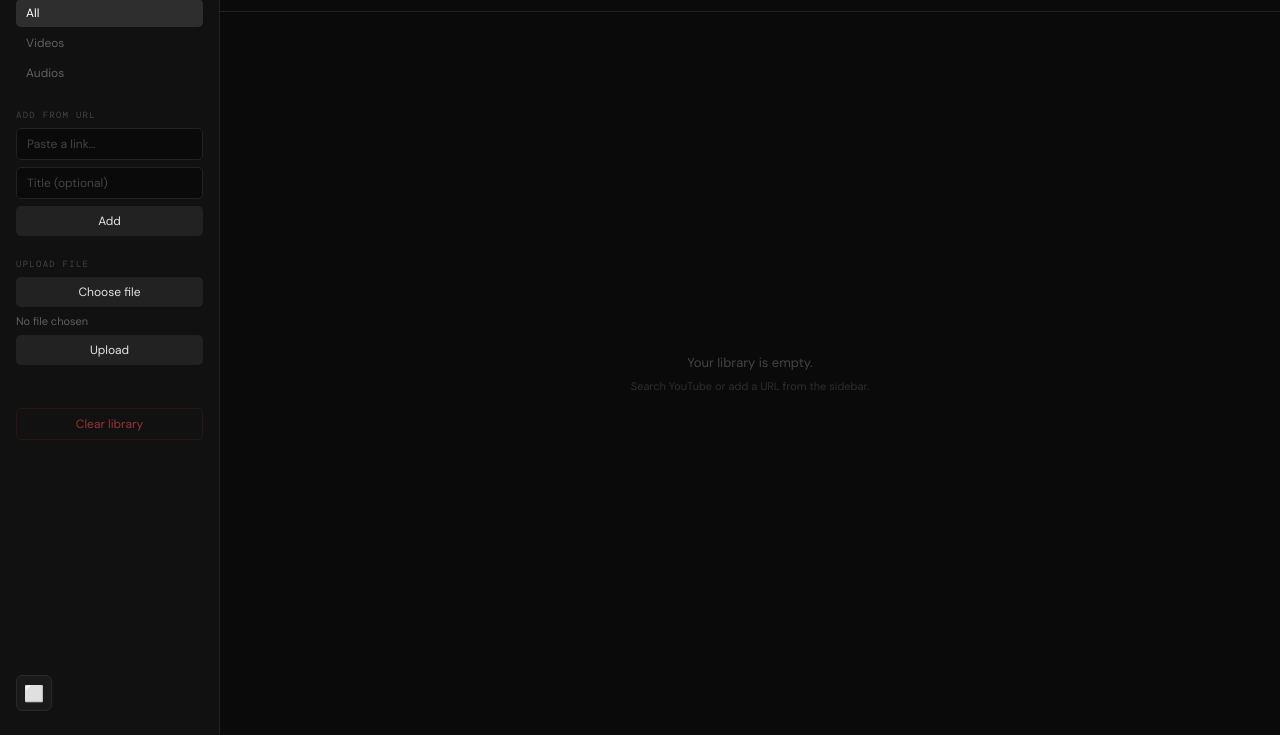
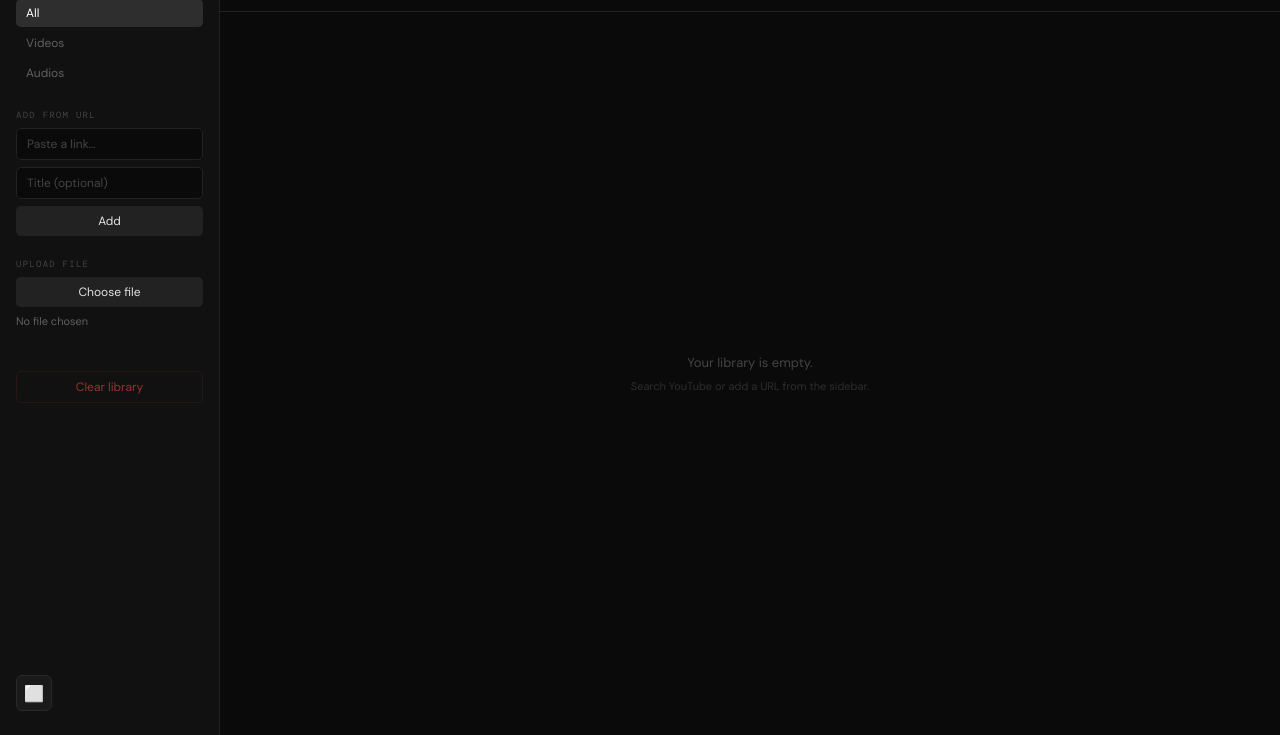
Before and after one commit to Shalaby000/Whitelist_Project, a plain HTML site: page index.html in a window 1280 px wide. Shown: the part 65-800 px from the top of the page. Drawn offline with nearby package versions, Linux system fonts and the light colour scheme; a web font is replaced by a local one.

Commit message:
Upload Button update

```diff
--- a/app.js
+++ b/app.js
@@ -143,6 +143,7 @@ function ytThumb(videoId) {
 fileInput.addEventListener('change', () => {
   currentFile = fileInput.files[0] || null;
   fileNameEl.textContent = currentFile ? currentFile.name : 'No file chosen';
+  if (currentFile) addFileBtn.click();
 });
 
 addFileBtn.addEventListener('click', async () => {
--- a/index.html
+++ b/index.html
@@ -35,7 +35,7 @@
       <label class="upload-label" for="fileInput">Choose file</label>
       <input id="fileInput" type="file" accept="video/*,audio/*" hidden />
       <span id="fileName">No file chosen</span>
-      <button id="addFileBtn">Upload</button>
+      <button id="addFileBtn" style="display:none">Upload</button>
       <span id="uploadStatus"></span>
     </div>
 
```
